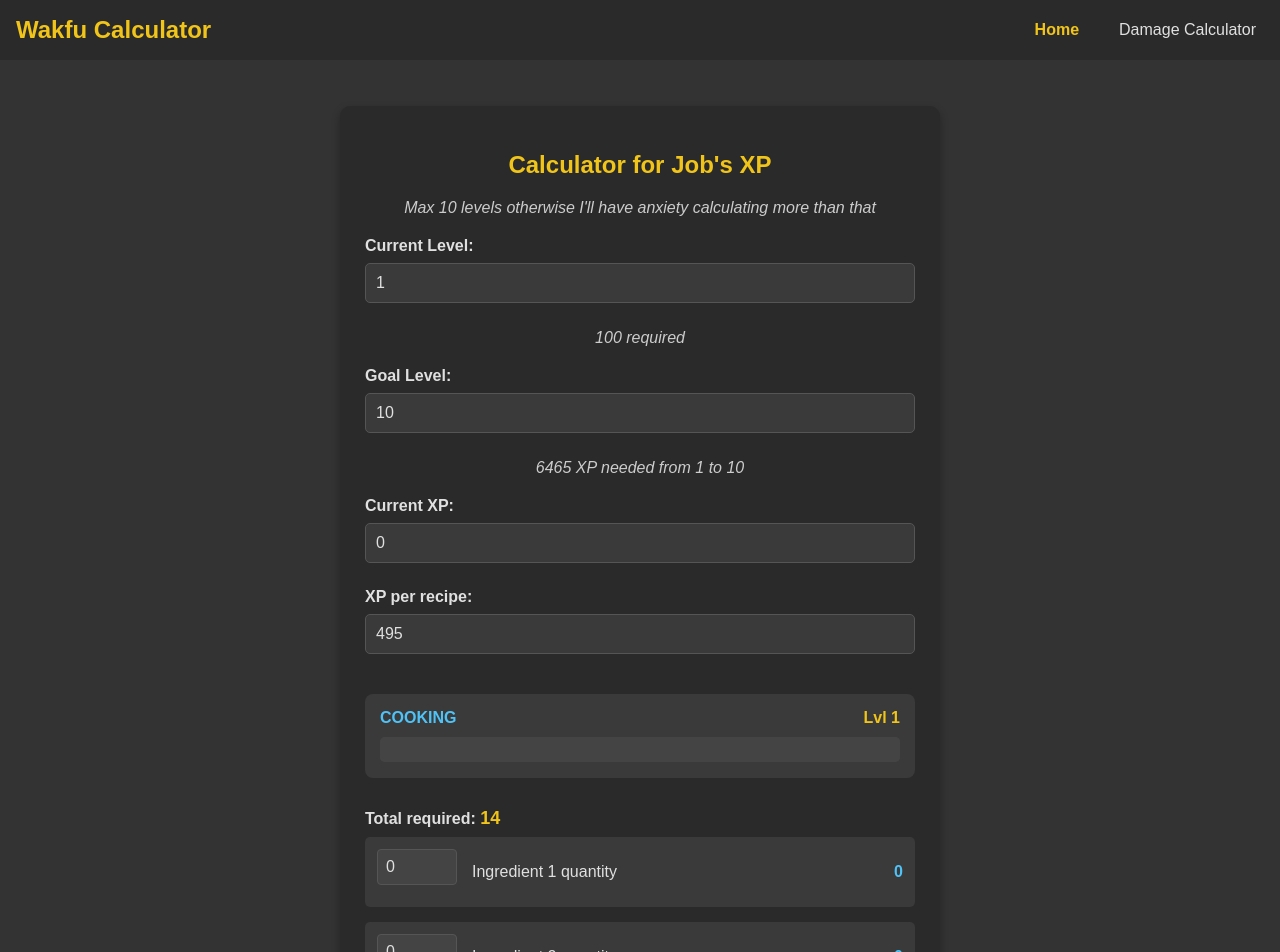
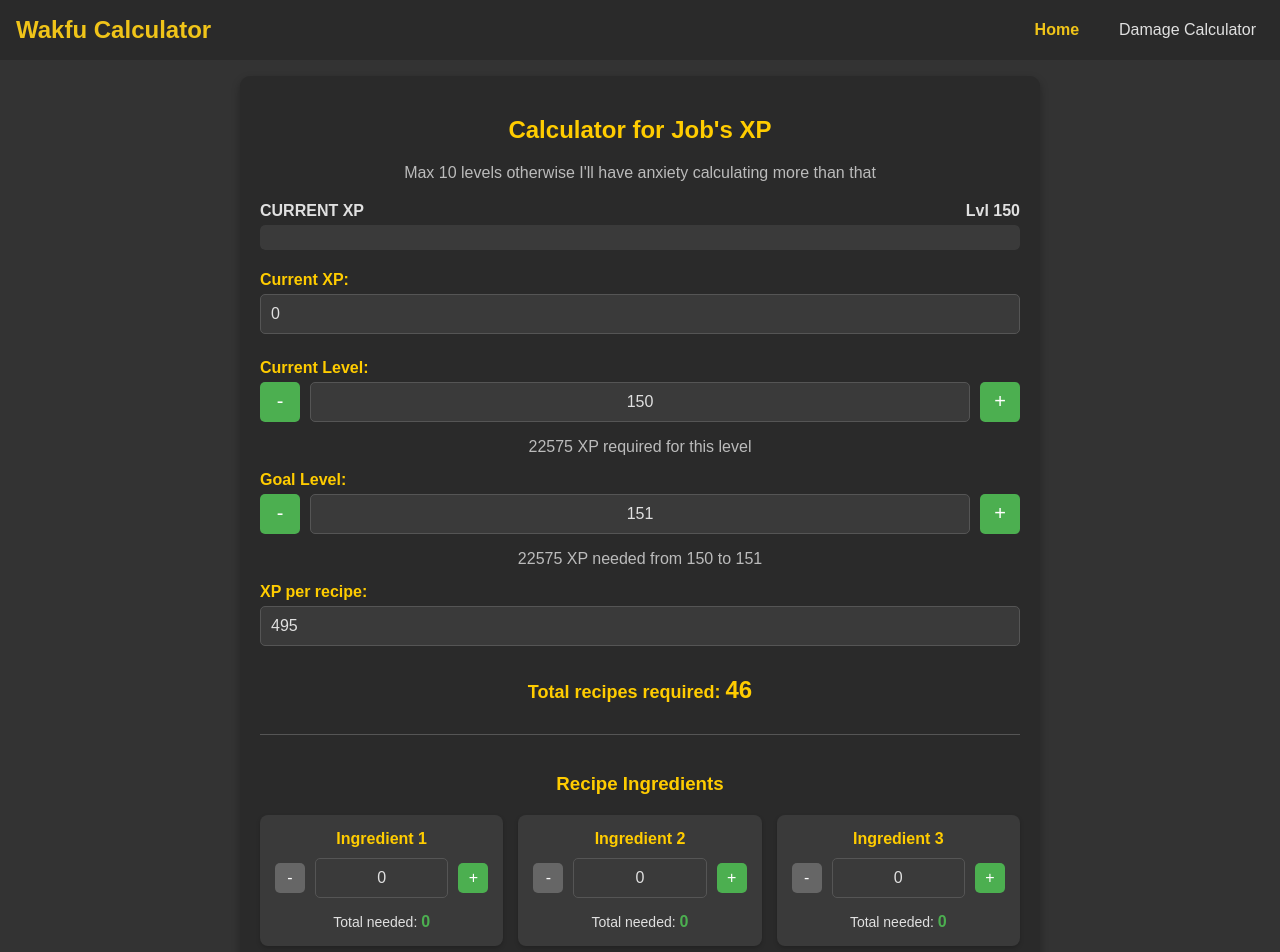
Before and after one commit to Shanksu7/WakfuCalculator, an Angular app: page / in a window 1280 px wide. Shown: the top 952 px of the page. Built offline with nearby package versions, Linux system fonts and the light colour scheme.

Commit message:
reformed job style

```diff
--- a/src/app/jobs/jobs.component.css
+++ b/src/app/jobs/jobs.component.css
@@ -1,45 +1,42 @@
 .calculator-container {
-  max-width: 600px;
-  margin: 30px auto;
-  padding: 25px;
   background-color: #2a2a2a;
   border-radius: 10px;
+  padding: 20px;
+  max-width: 800px;
+  margin: 0 auto;
+  color: #e0e0e0;
   box-shadow: 0 4px 8px rgba(0, 0, 0, 0.3);
-  color: #e0e0e0;
 }
 
 h2 {
-  color: #f0c419;
+  color: #ffcc00;
   text-align: center;
   margin-bottom: 20px;
-  font-size: 24px;
-  font-weight: bold;
 }
 
 p {
-  color: #ccc;
-  margin-bottom: 20px;
   text-align: center;
-  font-style: italic;
+  margin-bottom: 15px;
+  color: #bbbbbb;
 }
 
 label {
   display: block;
-  margin: 15px 0 8px;
-  color: #e0e0e0;
+  margin-top: 15px;
+  margin-bottom: 5px;
   font-weight: bold;
+  color: #ffcc00;
 }
 
 input[type="number"] {
   width: 100%;
   padding: 10px;
+  background-color: #3a3a3a;
   border: 1px solid #555;
   border-radius: 5px;
-  background-color: #3a3a3a;
   color: #e0e0e0;
+  margin-bottom: 10px;
   font-size: 16px;
-  margin-bottom: 10px;
-  box-sizing: border-box;
 }
 
 input[type="number"]:focus {
@@ -59,84 +56,157 @@
 }
 
 .progress-container {
-  margin: 30px 0;
-  background-color: #3a3a3a;
-  padding: 15px;
-  border-radius: 8px;
+  margin: 20px 0;
 }
 
 .progress-label {
   display: flex;
   justify-content: space-between;
-  color: #e0e0e0;
-  margin-bottom: 10px;
+  margin-bottom: 5px;
   font-weight: bold;
-}
-
-.progress-label span:first-child {
-  color: #4fc3f7;
-}
-
-.progress-label span:last-child {
-  color: #f0c419;
 }
 
 progress {
   width: 100%;
   height: 25px;
-  -webkit-appearance: none;
-  appearance: none;
-  border: none;
   border-radius: 5px;
-  background-color: #444;
+  overflow: hidden;
 }
 
 progress::-webkit-progress-bar {
-  background-color: #444;
+  background-color: #3a3a3a;
   border-radius: 5px;
 }
 
 progress::-webkit-progress-value {
-  background: linear-gradient(to right, #4fc3f7, #4CAF50);
+  background-color: #4CAF50;
   border-radius: 5px;
-  transition: width 0.3s ease;
+}
+
+/* Estilos para controles numéricos con botones */
+.level-input-container {
+  margin-bottom: 15px;
+}
+
+.number-control {
+  display: flex;
+  align-items: center;
+  width: 100%;
+}
+
+.number-control button {
+  width: 40px;
+  height: 40px;
+  background-color: #4CAF50;
+  color: white;
+  border: none;
+  border-radius: 5px;
+  font-size: 20px;
+  cursor: pointer;
+  transition: background-color 0.3s;
+  display: flex;
+  align-items: center;
+  justify-content: center;
+}
+
+.number-control button:hover {
+  background-color: #45a049;
+}
+
+.number-control button:disabled {
+  background-color: #666;
+  cursor: not-allowed;
+}
+
+.number-control input {
+  flex: 1;
+  margin: 0 10px;
+  text-align: center;
+}
+
+/* Estilos para el total requerido */
+.total-required-label {
+  font-size: 18px;
+  margin: 20px 0;
+  text-align: center;
+  display: block;
 }
 
 .total-required {
-  color: #f0c419;
+  color: #ffcc00;
   font-weight: bold;
-  font-size: 18px;
+  font-size: 24px;
 }
 
-.ingredient-row {
-  display: flex;
-  align-items: center;
-  margin-bottom: 15px;
-  background-color: #3a3a3a;
-  padding: 12px;
-  border-radius: 5px;
+/* Estilos para la sección de ingredientes */
+.ingredients-section {
+  margin-top: 30px;
+  border-top: 1px solid #555;
+  padding-top: 20px;
 }
 
-.ingredient-row input {
-  width: 80px;
-  margin-right: 15px;
-  padding: 8px;
-  border: 1px solid #555;
-  border-radius: 4px;
-  background-color: #444;
-  color: #e0e0e0;
+.ingredients-section h3 {
+  color: #ffcc00;
+  text-align: center;
+  margin-bottom: 20px;
 }
 
-.ingredient-row span {
-  flex: 1;
+.ingredients-grid {
+  display: grid;
+  grid-template-columns: repeat(auto-fill, minmax(200px, 1fr));
+  gap: 15px;
 }
 
-.ingredient-quantity {
-  color: #4fc3f7;
+.ingredient-card {
+  background-color: #3a3a3a;
+  border-radius: 8px;
+  padding: 15px;
+  box-shadow: 0 2px 4px rgba(0, 0, 0, 0.2);
+  transition: transform 0.2s, box-shadow 0.2s;
+}
+
+.ingredient-card:hover {
+  transform: translateY(-5px);
+  box-shadow: 0 4px 8px rgba(0, 0, 0, 0.3);
+}
+
+.ingredient-header {
   font-weight: bold;
-  margin-left: 10px;
-  min-width: 50px;
-  text-align: right;
+  margin-bottom: 10px;
+  color: #ffcc00;
+  text-align: center;
+}
+
+.ingredient-controls {
+  margin-bottom: 15px;
+}
+
+.ingredient-controls .number-control button {
+  width: 30px;
+  height: 30px;
+  font-size: 16px;
+}
+
+.ingredient-total {
+  text-align: center;
+  font-size: 14px;
+}
+
+.ingredient-total span {
+  color: #4CAF50;
+  font-weight: bold;
+  font-size: 16px;
+}
+
+/* Responsive */
+@media (max-width: 600px) {
+  .ingredients-grid {
+    grid-template-columns: repeat(auto-fill, minmax(150px, 1fr));
+  }
+
+  .calculator-container {
+    padding: 15px;
+  }
 }
 
 .container {
--- a/src/app/jobs/jobs.component.html
+++ b/src/app/jobs/jobs.component.html
@@ -2,33 +2,58 @@
   <h2>Calculator for Job's XP</h2>
   <p>Max 10 levels otherwise I'll have anxiety calculating more than that</p>
 
-  <label>Current Level:</label>
-  <input type="number" [(ngModel)]="currentLevel" min="1" max="200" (ngModelChange)="onCurrentLevelChange()">
-  <p *ngIf="currentLevel">{{ xpRequired }} required</p>
-
-  <label>Goal Level:</label>
-  <input type="number" [(ngModel)]="goalLevel" min="1" max="200" (ngModelChange)="onGoalLevelChange()">
-  <p *ngIf="goalLevel && currentLevel < goalLevel">{{ xpNeeded }} XP needed from {{ currentLevel }} to {{ goalLevel }}</p>
+  <div class="progress-container">
+    <div class="progress-label">
+      <span>CURRENT XP</span>
+      <span>Lvl {{ currentProgressLevel }}</span>
+    </div>
+    <progress [value]="currentXP" [max]="xpRequired"></progress>
+  </div>
 
   <label>Current XP:</label>
   <input type="number" [(ngModel)]="currentXP" min="0" (ngModelChange)="onCurrentXPChange()">
 
+  <div class="level-input-container">
+    <label>Current Level:</label>
+    <div class="number-control">
+      <button (click)="decrementCurrentLevel()" [disabled]="currentLevel <= 1">-</button>
+      <input type="number" [(ngModel)]="currentLevel" min="1" max="200" (ngModelChange)="onCurrentLevelChange()">
+      <button (click)="incrementCurrentLevel()">+</button>
+    </div>
+  </div>
+  <p *ngIf="currentLevel">{{ xpRequired }} XP required for this level</p>
+
+  <div class="level-input-container">
+    <label>Goal Level:</label>
+    <div class="number-control">
+      <button (click)="decrementGoalLevel()" [disabled]="goalLevel <= currentLevel">-</button>
+      <input type="number" [(ngModel)]="goalLevel" min="1" max="200" (ngModelChange)="onGoalLevelChange()">
+      <button (click)="incrementGoalLevel()" [disabled]="goalLevel >= currentLevel + 10">+</button>
+    </div>
+  </div>
+  <p *ngIf="goalLevel && currentLevel < goalLevel">{{ xpNeeded }} XP needed from {{ currentLevel }} to {{ goalLevel }}</p>
+
   <label>XP per recipe:</label>
   <input type="number" [(ngModel)]="xpPerRecipe" min="1" (ngModelChange)="onXPPerRecipeChange()">
 
-  <div class="progress-container">
-    <div class="progress-label">
-      <span>COOKING</span>
-      <span>Lvl {{ currentProgressLevel }}</span>
+  <label class="total-required-label">Total recipes required: <span class="total-required">{{ totalRequired }}</span></label>
+
+  <div class="ingredients-section">
+    <h3>Recipe Ingredients</h3>
+    <div class="ingredients-grid">
+      <div *ngFor="let item of ingredients; let i = index" class="ingredient-card">
+        <div class="ingredient-header">Ingredient {{ i + 1 }}</div>
+        <div class="ingredient-controls">
+          <div class="number-control">
+            <button (click)="decrementIngredient(i)" [disabled]="item.quantity <= 0">-</button>
+            <input type="number" [(ngModel)]="item.quantity" placeholder="Qty" min="0">
+            <button (click)="incrementIngredient(i)">+</button>
+          </div>
+        </div>
+        <div class="ingredient-total">
+          Total needed: <span>{{ item.quantity * totalRequired }}</span>
+        </div>
+      </div>
     </div>
-    <progress [value]="currentProgress" [max]="100"></progress>
-  </div>
-
-  <label>Total required: <span class="total-required">{{ totalRequired }}</span></label>
-
-  <div *ngFor="let item of ingredients; let i = index" class="ingredient-row">
-    <input type="number" [(ngModel)]="item.quantity" placeholder="Qty">
-    <span>Ingredient {{ i + 1 }} quantity</span>
-    <span class="ingredient-quantity">{{ item.quantity * totalRequired }}</span>
   </div>
 </div>
--- a/src/app/jobs/jobs.component.ts
+++ b/src/app/jobs/jobs.component.ts
@@ -11,16 +11,16 @@
 })
 export class JobsComponent implements OnInit {
   // Niveles
-  currentLevel: number = 1;
-  goalLevel: number = 10;
+  currentLevel: number = 150;
+  goalLevel: number = 151;
 
   // Experiencia
   currentXP: number = 0;
   xpPerRecipe: number = 495;
 
   // Progreso
-  currentProgress: number = 15;
-  currentProgressLevel: number = 1;
+  currentProgress: number = 0;
+  currentProgressLevel: number = 150;
 
   // Cantidad total de recetas
   totalRequired: number = 0;
@@ -67,7 +67,7 @@
 
   // Fórmula para calcular la experiencia requerida para un nivel
   calculateLevelXP(level: number): number {
-    return Math.floor(100 * Math.pow(1.465, level - 1));
+    return (level * 150) + 75;
   }
 
   // Calcular cantidad de recetas y actualizar ingredientes
@@ -104,13 +104,12 @@
   }
 
   onGoalLevelChange(): void {
-    // Limitar el nivel objetivo a 10 niveles por encima del actual
-    if (this.goalLevel > this.currentLevel + 10) {
-      this.goalLevel = this.currentLevel + 10;
-    }
+    // Verificar límites solo cuando el usuario intenta excederlos
+    const maxAllowedLevel = this.currentLevel + 10;
 
-    // Asegurar que el nivel objetivo sea mayor o igual al nivel actual
-    if (this.goalLevel < this.currentLevel) {
+    if (this.goalLevel > maxAllowedLevel) {
+      this.goalLevel = maxAllowedLevel;
+    } else if (this.goalLevel < this.currentLevel) {
       this.goalLevel = this.currentLevel;
     }
 
@@ -125,4 +124,45 @@
   onXPPerRecipeChange(): void {
     this.calculateRequirements();
   }
+
+  // Métodos para botones de incremento/decremento
+  incrementCurrentLevel(): void {
+    this.currentLevel++;
+    if (this.goalLevel < this.currentLevel) {
+      this.goalLevel = this.currentLevel;
+    }
+    this.onCurrentLevelChange();
+  }
+
+  decrementCurrentLevel(): void {
+    if (this.currentLevel > 1) {
+      this.currentLevel--;
+      this.onCurrentLevelChange();
+    }
+  }
+
+  incrementGoalLevel(): void {
+    const maxAllowedLevel = this.currentLevel + 10;
+    if (this.goalLevel < maxAllowedLevel) {
+      this.goalLevel++;
+      this.onGoalLevelChange();
+    }
+  }
+
+  decrementGoalLevel(): void {
+    if (this.goalLevel > this.currentLevel) {
+      this.goalLevel--;
+      this.onGoalLevelChange();
+    }
+  }
+
+  incrementIngredient(index: number): void {
+    this.ingredients[index].quantity++;
+  }
+
+  decrementIngredient(index: number): void {
+    if (this.ingredients[index].quantity > 0) {
+      this.ingredients[index].quantity--;
+    }
+  }
 }
```
